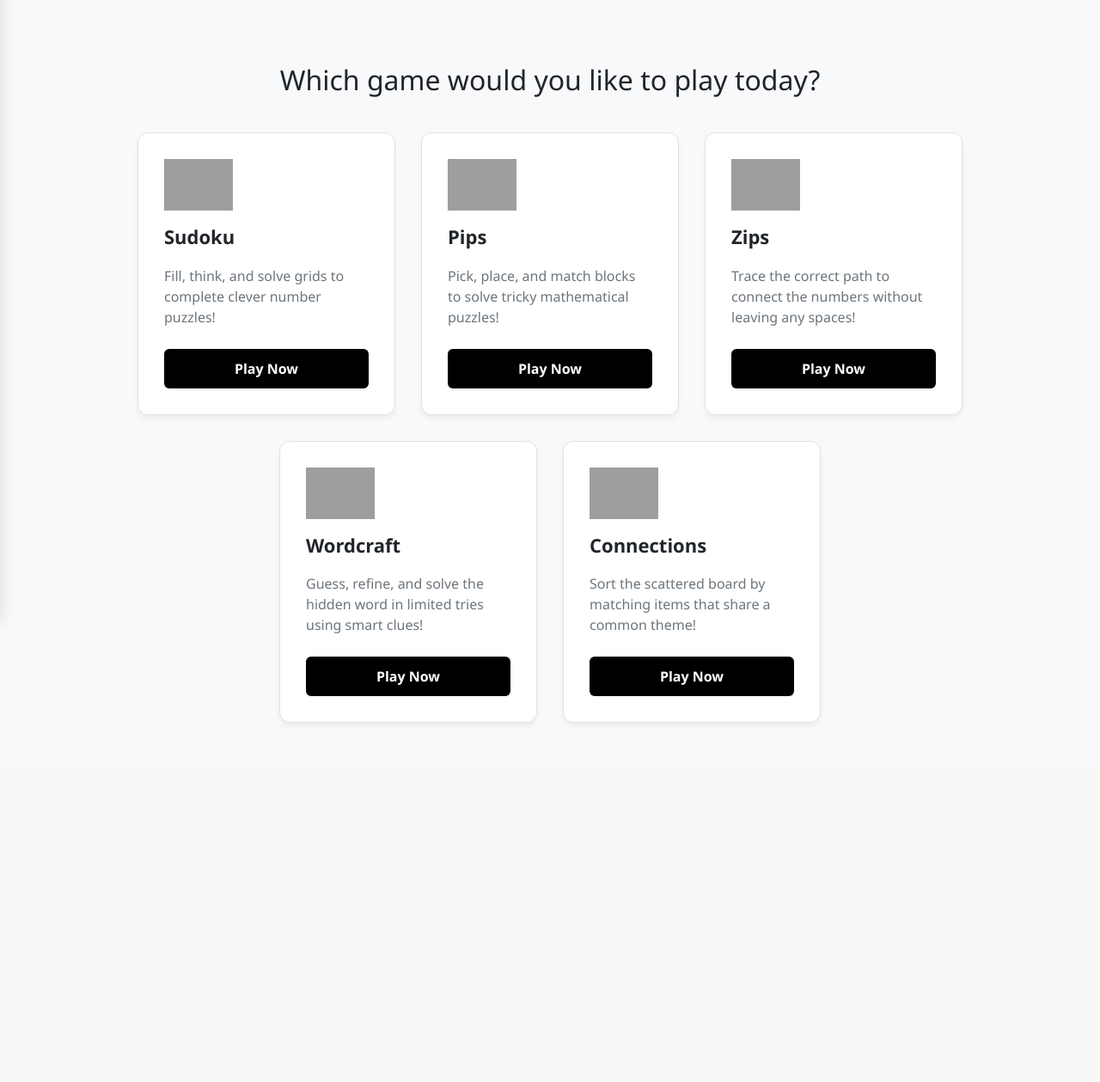
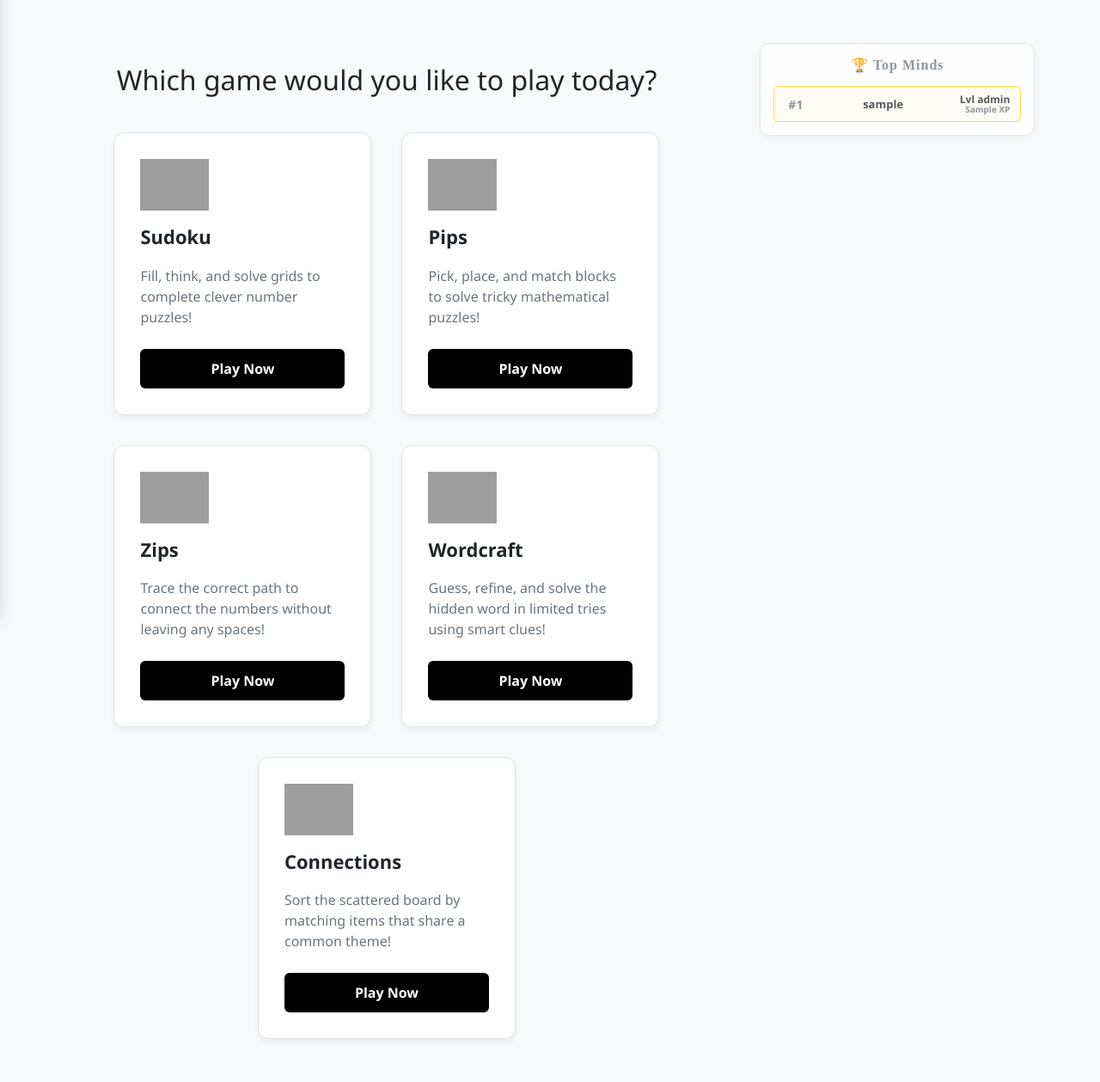
Before and after one commit to Divyansh-rl/IdleMinds, a Flask app: page / in a window 1280 px wide. Shown: the part 76-1335 px from the top of the page at 86% size. Before the commit the page ends 917 px from the top, so only its background shows below. Run offline with Flask 3, Linux system fonts and the light colour scheme; the visitor is signed in with stand-in values (Sample User, id 1); a database or web service that is not in the repository returns one stand-in record (values such as "Sample title"); grey boxes are pictures that could not be loaded.

Commit message:
Leaderboard integrated

```diff
--- a/app.py
+++ b/app.py
@@ -41,9 +41,7 @@ def register():
 
 @app.route('/')
 def home():
-    if 'username' not in session:
-        return redirect(url_for('login'))
-
+    if 'username' not in session: return redirect(url_for('login'))
     user = users_collection.find_one({'username': session['username']})
 
     level = user.get('level', 1)
@@ -51,9 +49,21 @@ def home():
     xp_needed = get_xp_needed(level)
     progress = int((xp / xp_needed) * 100)
 
-    return render_template('hub.html', username=user['username'], level=level, xp=xp, next_xp=xp_needed, progress=progress)
+    top_users_cursor = users_collection.find(
+        {},
+        {'username': 1, 'level': 1, 'xp': 1}
+    ).sort([('level', -1), ('xp', -1)]).limit(10)
 
-# NEW: A route to test the level-up logic!
+    top_users = list(top_users_cursor)
+
+    return render_template('hub.html',
+                           username=user['username'],
+                           level=level,
+                           xp=xp,
+                           next_xp=xp_needed,
+                           progress=progress,
+                           top_users=top_users)
+
 @app.route('/test_xp')
 def test_xp():
     if 'username' not in session:
--- a/templates/hub.html
+++ b/templates/hub.html
@@ -24,7 +24,7 @@
             --btn-text: #000000;
             --accent-color: #ffffff;
             --accent-hover: #cccccc;
-            --xp-fill: #a3a3a3;
+            --xp-fill: #727272;
             --dropdown-bg: #2b2b2b; --dropdown-hover: #3b3b3b;
         }
 
@@ -93,8 +93,8 @@
 
         .container { padding: 50px; max-width: 1200px; margin: 0 auto; text-align: center; }
         h1 { margin-bottom: 40px; font-weight: 300; }
-        .grid { display: flex; justify-content: center; gap: 30px; flex-wrap: wrap; }
-        .card { background-color: var(--card-bg); border: 1px solid var(--border-color); border-radius: 12px; padding: 30px; width: 300px; text-align: left; box-shadow: var(--card-shadow); transition: all 0.3s ease; }
+
+        .card { max-width: 100%; background-color: var(--card-bg); border: 1px solid var(--border-color); border-radius: 12px; padding: 30px; width: 300px; text-align: left; box-shadow: var(--card-shadow); transition: all 0.3s ease; }
         .card:hover { transform: translateY(-5px); box-shadow: var(--card-hover-shadow); }
         .card h2 { margin-top: 0; color: var(--text-main); font-size: 22px; }
         .card p { color: var(--text-muted); line-height: 1.5; margin-bottom: 25px; }
@@ -144,6 +144,108 @@
             letter-spacing: 1px;
         }
 
+      /* --- 1. BREAK THE STRAIGHTJACKET --- */
+        main.container {
+            max-width: 96% !important; /* Lets the page stretch almost screen-to-screen */
+        }
+
+        /* --- 2. DASHBOARD LAYOUT --- */
+        .dashboard-layout {
+            display: flex;
+            justify-content: space-between;
+            align-items: flex-start;
+            gap: 60px; /* Pushes the leaderboard far away from the games */
+            width: 100%;
+            max-width: 1600px; /* Massive allowance for ultra-wide monitors */
+            margin: 0 auto;
+        }
+
+        /* --- 3. THE GAMES COLUMN --- */
+        .games-column {
+            flex: 1; /* Tells the games grid to claim ALL the massive new empty space */
+        }
+
+        /* --- 4. THE 3-CARD GRID --- */
+        .grid {
+            display: flex;
+            flex-wrap: wrap;
+            justify-content: center; /* THE MAGIC: Centers the orphaned bottom cards! */
+            gap: 35px; /* Gives them plenty of breathing room */
+            margin-top: 20px;
+        }
+
+        /* --- 5. THE LEADERBOARD --- */
+        .sidebar-column {
+            width: 320px; /* Gives the leaderboard a solid size on the right edge */
+            flex-shrink: 0; /* Stops the games from crushing it */
+        }
+
+        /* Responsive stack for mobile */
+        @media (max-width: 1300px) {
+            /* If the screen gets too small for 3 big cards, drop cleanly to 2 */
+            .grid {
+                grid-template-columns: repeat(2, 1fr);
+            }
+        }
+
+        /* --- DEMOTED LEADERBOARD WIDGET --- */
+        .leaderboard-card {
+            background-color: var(--nav-bg);
+            border-radius: 12px;
+            padding: 15px; /* Tighter padding */
+            box-shadow: 0 2px 8px rgba(0,0,0,0.05); /* Much softer shadow */
+            border: 1px solid var(--border-color); /* Thinner border */
+
+            /* Visual Demotion: Faded out slightly until the user hovers over it */
+            opacity: 0.75;
+            transition: opacity 0.3s ease;
+        }
+
+        .leaderboard-card:hover {
+            opacity: 1; /* Lights back up when they look at it */
+        }
+
+        .leaderboard-title {
+            font-family: 'Alfa Slab One', serif;
+            color: var(--text-muted); /* Gray text instead of aggressive accent color */
+            margin-top: 0; margin-bottom: 15px;
+            font-size: 16px; /* Smaller font */
+            text-align: center;
+            letter-spacing: 1px;
+        }
+
+        .leaderboard-list {
+            list-style: none; padding: 0; margin: 0;
+            display: flex; flex-direction: column; gap: 8px; /* Tighter gap */
+        }
+
+        .leaderboard-item {
+            display: flex; align-items: center; justify-content: space-between;
+            background-color: var(--card-bg); padding: 8px 12px;
+            border-radius: 6px; border: 1px solid var(--border-color);
+        }
+
+        /* Keep the Top 3 highlights! */
+        .leaderboard-item.rank-1 { border-color: #FFD700; background-color: rgba(255, 215, 0, 0.05); }
+        .leaderboard-item.rank-2 { border-color: #C0C0C0; background-color: rgba(192, 192, 192, 0.05); }
+        .leaderboard-item.rank-3 { border-color: #CD7F32; background-color: rgba(205, 127, 50, 0.05); }
+
+        .lb-rank { font-weight: 900; width: 25px; color: var(--text-muted); font-size: 14px; }
+        .lb-user { flex-grow: 1; font-weight: bold; color: var(--text-main); font-size: 13px; }
+        .lb-stats { text-align: right; line-height: 1.1; }
+        .lb-level { font-size: 12px; color: var(--text-main); font-weight: 900; }
+        .lb-xp { font-size: 10px; color: var(--text-muted); font-weight: bold; }
+
+        /* --- RESPONSIVE FIXES --- */
+        @media (max-width: 1100px) {
+            /* Screens too small for the spacer? Drop the spacer, revert to 2 columns */
+            .dashboard-layout { grid-template-columns: 1fr 260px; }
+            .dashboard-layout::before { display: none; }
+        }
+        @media (max-width: 800px) {
+            /* Mobile? Stack everything. */
+            .dashboard-layout { grid-template-columns: 1fr; }
+        }
 
     </style>
 </head>
@@ -194,10 +296,16 @@
         </div>
     </header>
 
+    <!-- Main Content -->
     <main class="container">
 
-        <h1>Which game would you like to play today?</h1>
-        <div class="grid">
+        <!-- NEW: The 2-Column Wrapper -->
+        <div class="dashboard-layout">
+
+            <!-- LEFT COLUMN: Your Games -->
+            <div class="games-column">
+                <h1>Which game would you like to play today?</h1>
+                <div class="grid">
             <div class="card">
                 <img src="https://www.nytimes.com/games-assets/v2/assets/expansion-games/sudoku-card-icon.svg" class="card-icon" alt="Sudoku">
                 <h2>Sudoku</h2>
@@ -233,6 +341,34 @@
                 <a href="/play/connections" class="btn">Play Now</a>
             </div>
         </div>
+            </div>
+
+            <!-- RIGHT COLUMN: The Leaderboard -->
+            <div class="sidebar-column">
+                <div class="leaderboard-card">
+                    <h2 class="leaderboard-title">🏆 Top Minds</h2>
+                    <ul class="leaderboard-list">
+
+                        <!-- Jinja automatically loops through our top 10 users! -->
+                        {% for u in top_users %}
+
+                        <!-- loop.index gives us #1, #2, #3, etc., allowing us to style the top 3 ranks -->
+                        <li class="leaderboard-item {% if loop.index <= 3 %}rank-{{ loop.index }}{% endif %}">
+                            <span class="lb-rank">#{{ loop.index }}</span>
+                            <span class="lb-user">{{ u.username }}</span>
+                            <div class="lb-stats">
+                                <div class="lb-level">Lvl {{ u.level|default(1) }}</div>
+                                <div class="lb-xp">{{ u.xp|default(0) }} XP</div>
+                            </div>
+                        </li>
+
+                        {% endfor %}
+
+                    </ul>
+                </div>
+            </div>
+
+        </div> <!-- End of Dashboard Layout -->
     </main>
 
     <script>
--- a/templates/wordcraft.html
+++ b/templates/wordcraft.html
@@ -14,7 +14,7 @@
             --border-color: #333333;
             --accent-color: #ffffff;
             --accent-hover: #cccccc;
-            --xp-fill: #a3a3a3;
+            --xp-fill: #727272;
             --dropdown-bg: #2b2b2b;
             --dropdown-hover: #3b3b3b;
             --card-shadow: 0 4px 6px rgba(0,0,0,0.3);
--- a/templates/zips.html
+++ b/templates/zips.html
@@ -14,7 +14,7 @@
             --border-color: #333333;
             --accent-color: #ffffff;
             --accent-hover: #cccccc;
-            --xp-fill: #a3a3a3;
+            --xp-fill: #727272;
             --dropdown-bg: #2b2b2b;
             --dropdown-hover: #3b3b3b;
             --card-shadow: 0 4px 6px rgba(0,0,0,0.3);
```
